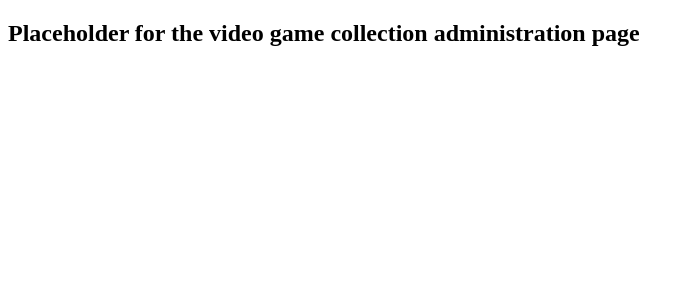
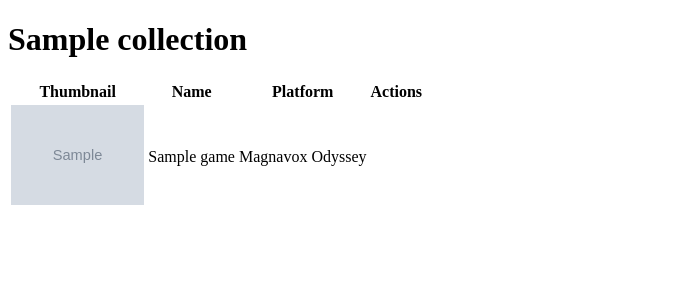
Before and after one commit to Aurala/cybersecuritybase2022_project_1, a Django app: page / in a window 1280 px wide. Shown: the top 300 px of the page, without its empty margins (0-693 px from the left). Run offline with Django 4.2, Linux system fonts and the light colour scheme; a user stored in the database is signed in; data comes from the database, SQL or seed files in the repository; tables that the repository leaves empty hold one stand-in row (values such as "Sample post"); grey boxes marked "Sample" are stand-in pictures; parts of the project's set-up code (start-up, migrations or seed data) failed here and were passed over.

Commit message:
First version of the game collection view

```diff
--- a/gamez/templates/gamez/index.html
+++ b/gamez/templates/gamez/index.html
@@ -2,6 +2,23 @@
 {% load static %}
 {% block content %}
 
-<h2>Placeholder for the video game collection administration page</h2>
+<h1>{{ collection.name }}</h1>
+
+<table>
+    <tr>
+        <th>Thumbnail</th>
+        <th>Name</th>
+        <th>Platform</th>
+        <th>Actions</th>
+    </tr>
+    {% for game in games %}
+    <tr>
+        <td><a href="{{ game.info }}"><img src="{{ game.thumbnail }}" height="100"></a></td>
+        <td>{{ game.name }}</td>
+        <td>{{ game.platform.name }}</td>
+        <td></td>
+    </tr>
+    {% endfor %}
+</table>
 
 {% endblock %}
--- a/gamez/views.py
+++ b/gamez/views.py
@@ -1,12 +1,21 @@
+from site import PREFIXES
+from urllib.parse import quote_from_bytes
 from django.http import HttpResponse
 from django.shortcuts import render
+from django.db import models
 from django.contrib.auth.decorators import login_required
+from .models import Collection, Game, Platform
 
 
 # The main page that lets users manage their game collection
 @login_required
 def index(request):
-    return render(request, 'gamez/index.html')
+
+    uid = request.user.id
+    collection = Collection.objects.filter(user_id=uid).first()
+    games = Game.objects.filter(collection_id=collection.id).select_related('platform')
+
+    return render(request, 'gamez/index.html', {'collection': collection, 'games': games})
 
 
 # The no-login brag page that a user can share with other people
```
